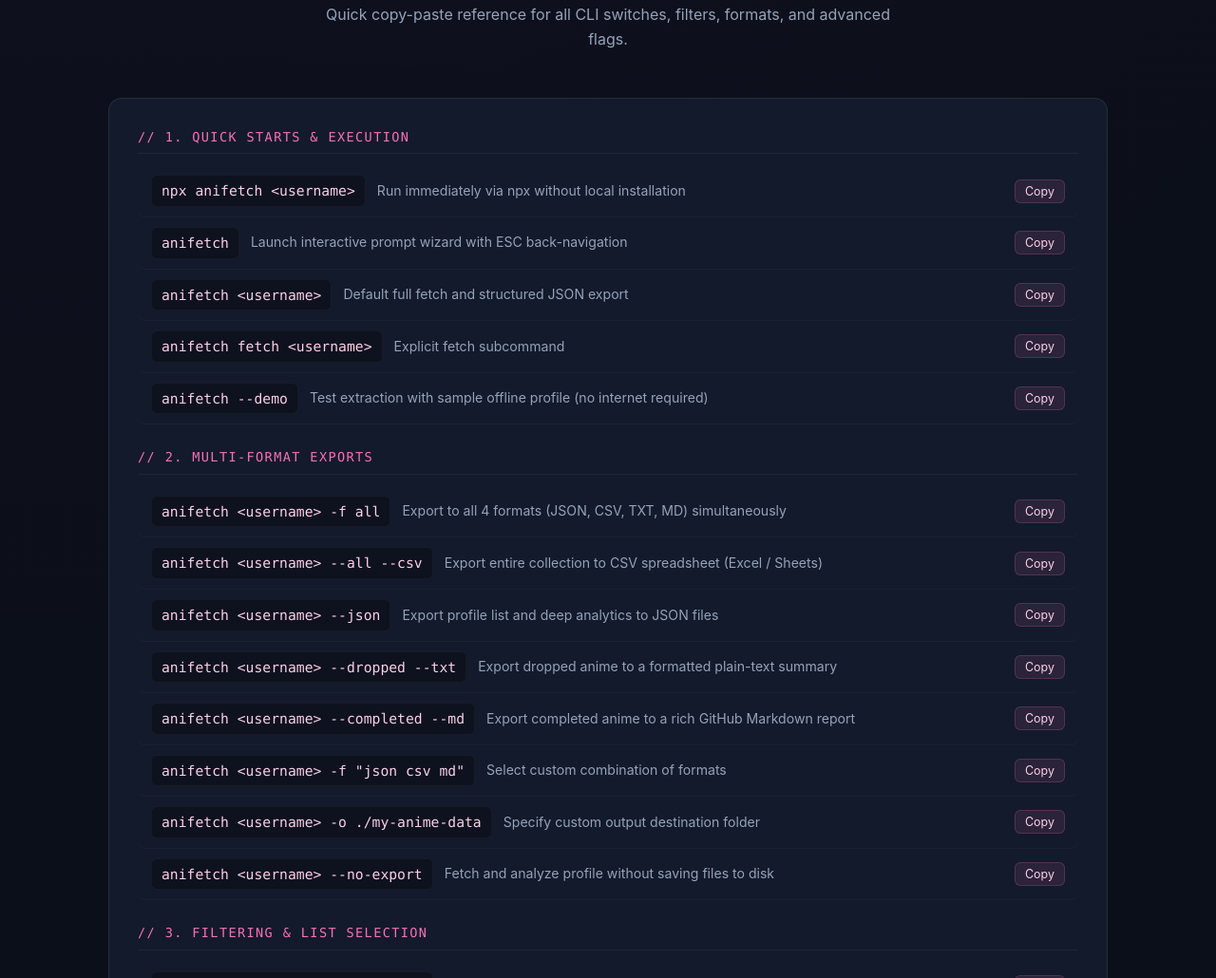
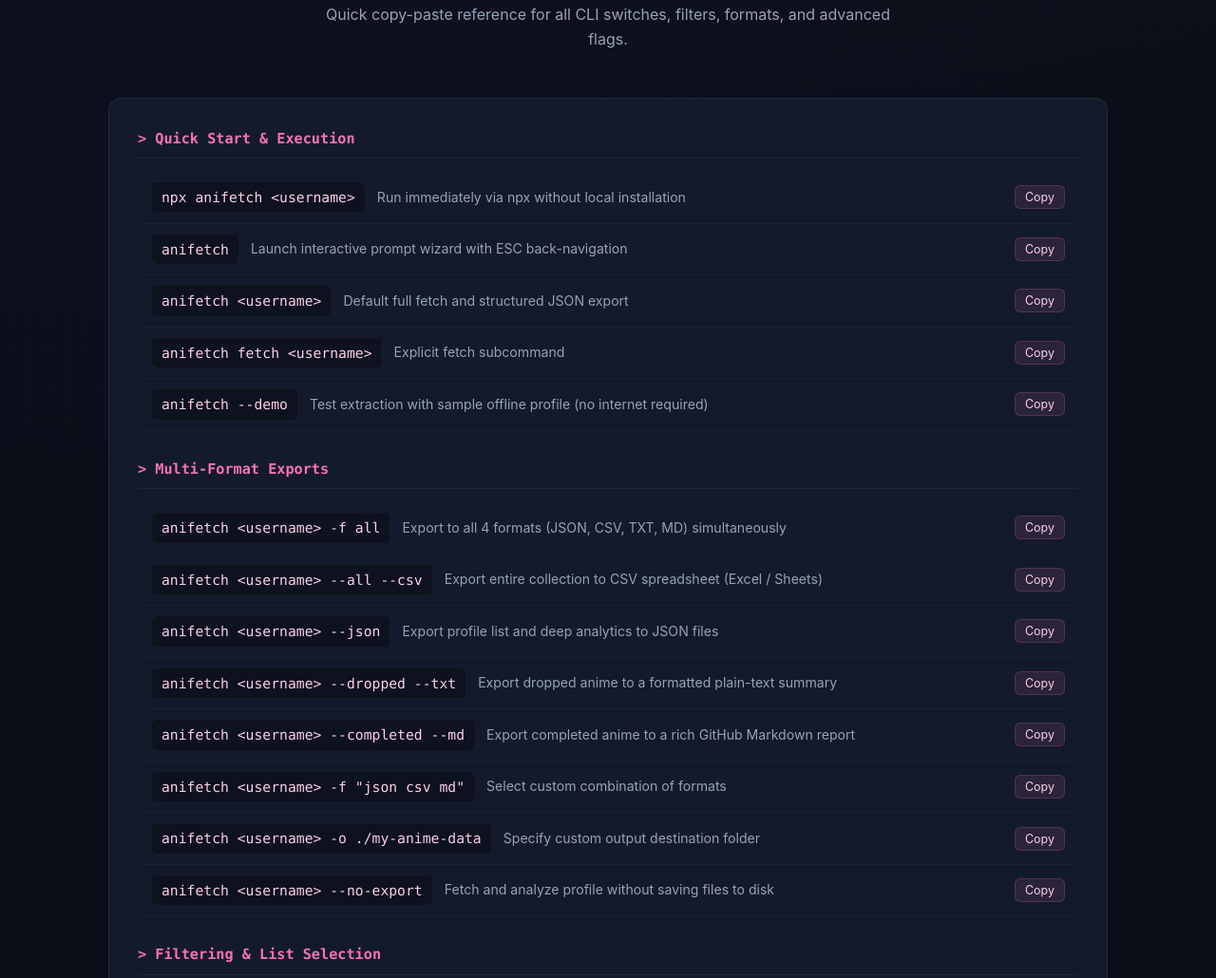
Before and after one commit to Liyfez/Anifetch, a website: page docs/index.html in a window 1280 px wide. Shown: the part 2934-3964 px from the top of the page at 95% size. Drawn offline with Linux system fonts and the light colour scheme.

Commit message:
style: change cheatsheet group headers to natural casing with > prefix

```diff
--- a/docs/index.html
+++ b/docs/index.html
@@ -392,13 +392,12 @@
       margin-bottom: 80px;
     }
     .cmd-group-title {
-      font-size: 0.85rem;
+      font-size: 0.95rem;
+      font-weight: 600;
       font-family: var(--font-mono);
       color: var(--accent-rose);
-      text-transform: uppercase;
-      letter-spacing: 0.1em;
-      margin: 24px 0 12px;
-      padding-bottom: 6px;
+      margin: 28px 0 14px;
+      padding-bottom: 8px;
       border-bottom: 1px solid rgba(255, 255, 255, 0.05);
     }
     .cmd-group-title:first-child {
@@ -656,7 +655,7 @@
 
       <div class="cheatsheet">
         <!-- Group 1 -->
-        <div class="cmd-group-title">// 1. Quick Starts & Execution</div>
+        <div class="cmd-group-title">&gt; Quick Start &amp; Execution</div>
         <div class="cmd-item">
           <div class="cmd-left">
             <code class="cmd-code">npx anifetch &lt;username&gt;</code>
@@ -694,7 +693,7 @@
         </div>
 
         <!-- Group 2 -->
-        <div class="cmd-group-title">// 2. Multi-Format Exports</div>
+        <div class="cmd-group-title">&gt; Multi-Format Exports</div>
         <div class="cmd-item">
           <div class="cmd-left">
             <code class="cmd-code">anifetch &lt;username&gt; -f all</code>
@@ -753,7 +752,7 @@
         </div>
 
         <!-- Group 3 -->
-        <div class="cmd-group-title">// 3. Filtering & List Selection</div>
+        <div class="cmd-group-title">&gt; Filtering &amp; List Selection</div>
         <div class="cmd-item">
           <div class="cmd-left">
             <code class="cmd-code">anifetch &lt;username&gt; --completed</code>
@@ -819,7 +818,7 @@
         </div>
 
         <!-- Group 4 -->
-        <div class="cmd-group-title">// 4. Sorting & Pipeline Utilities</div>
+        <div class="cmd-group-title">&gt; Sorting &amp; Pipeline Utilities</div>
         <div class="cmd-item">
           <div class="cmd-left">
             <code class="cmd-code">anifetch &lt;username&gt; --sort score --order desc</code>
```
Also changed, not shown: index.html (+8 -9 lines).
